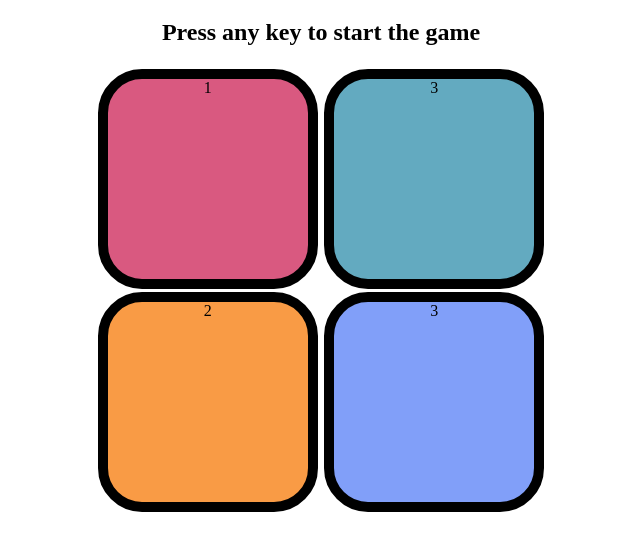
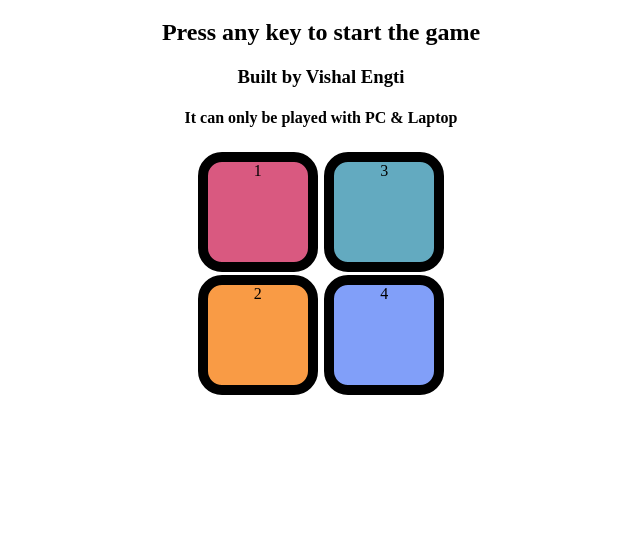
Before and after one commit to vishalengti/Simon-Says-Game, a plain HTML site: page index.html in a window 1280 px wide. Shown: the part 61-612 px from the top of the page, without its empty margins (319-959 px from the left). Drawn offline with Linux system fonts and the light colour scheme.

Commit message:
Corrected Commit

```diff
--- a/index.html
+++ b/index.html
@@ -10,6 +10,8 @@
 <body>
     <h1>Simon Says Game</h1>
     <h2>Press any key to start the game</h2>
+    <h3>Built by Vishal Engti</h3>
+    <h4>It can only be played with PC & Laptop</h4>
 
     <div class="btn-container">
         <div class="line-one">
@@ -18,7 +20,7 @@
         </div>
         <div class="line-two">
             <div class="btn green" type="button" id="green">3</div>
-            <div class="btn purple" type="button" id="purple">3</div>
+            <div class="btn purple" type="button" id="purple">4</div>
         </div>
     </div>
 </body>
--- a/style.css
+++ b/style.css
@@ -3,8 +3,8 @@ body {
 }
 
 .btn {
-    height: 200px;
-    width: 200px;
+    height: 100px;
+    width: 100px;
     border-radius: 20%;
     border: 10px solid black;
     margin: 0.2rem;
```
